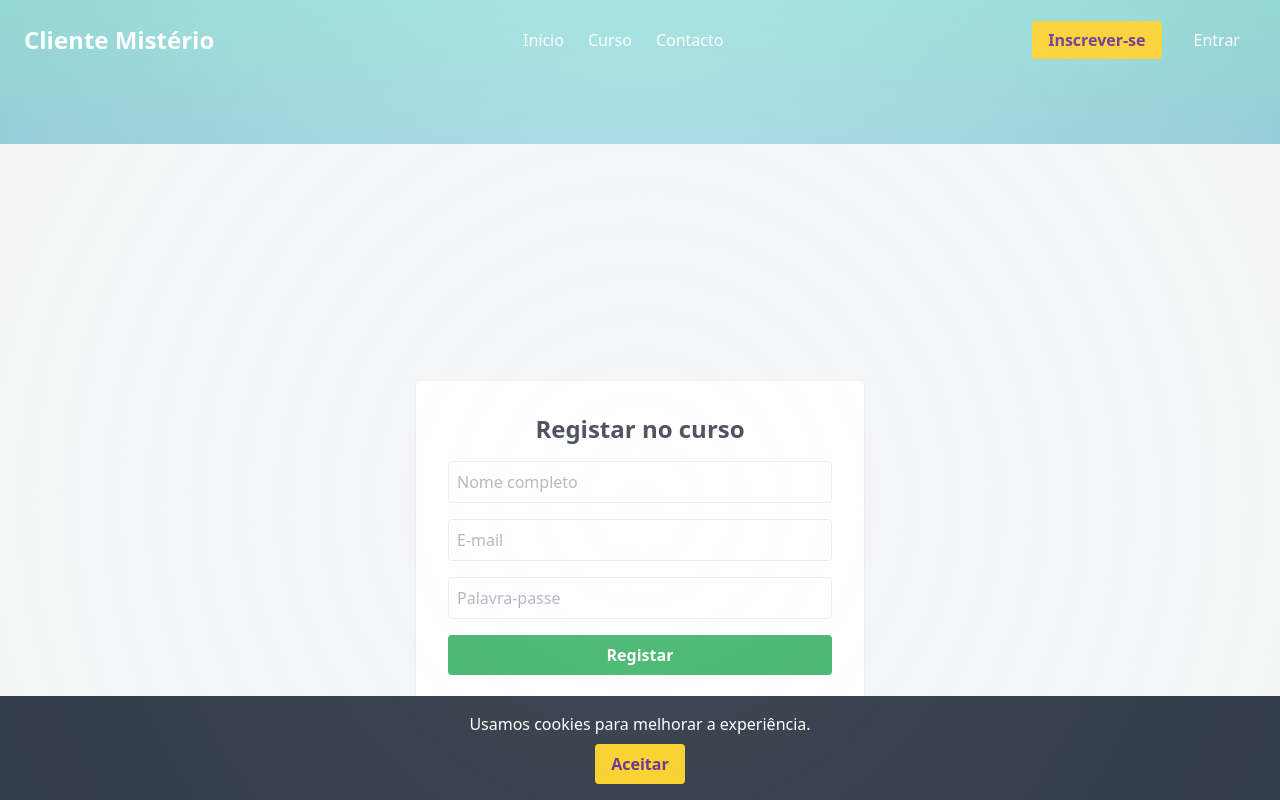
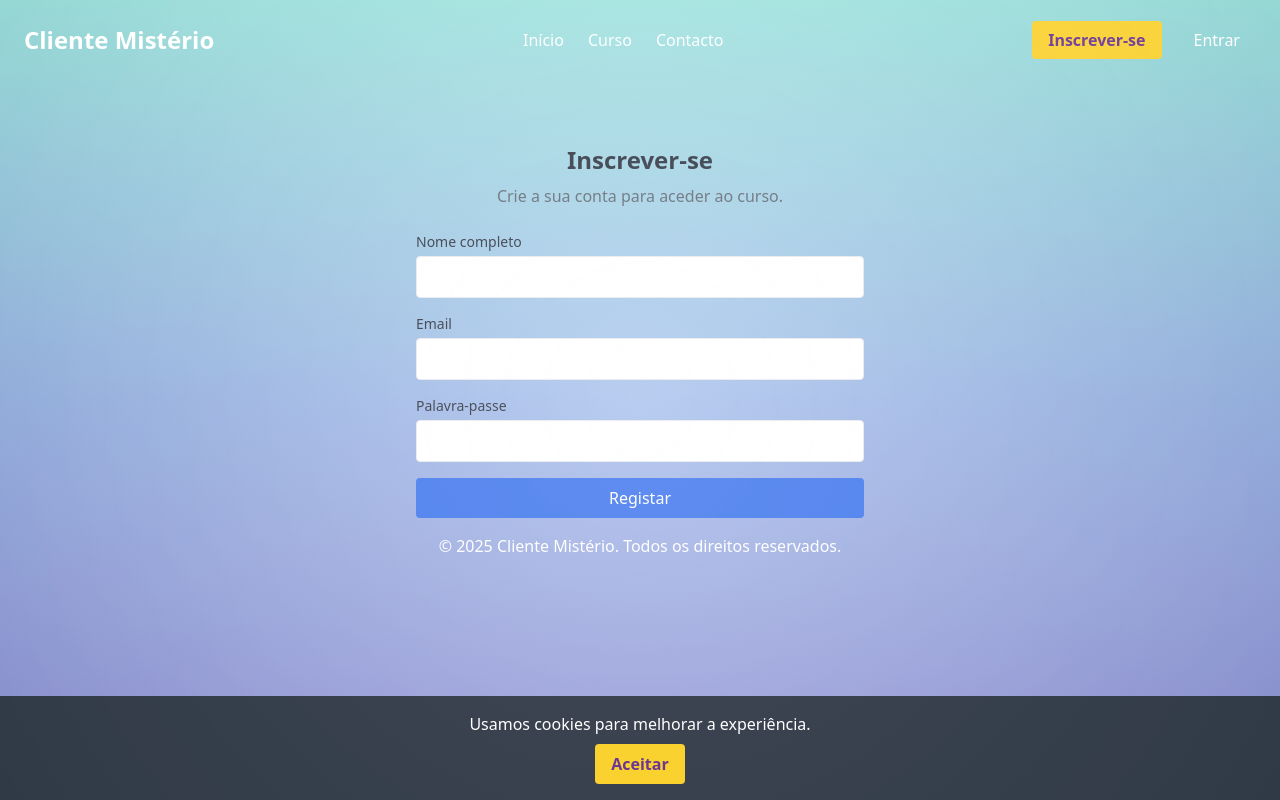
Before and after one commit to msantos51/clientemisterio, a Next.js app in the folder frontend/: page /inscrever-se in a window 1280 px wide. Shown: the top 800 px of the page. Built offline with nearby package versions, Linux system fonts and the light colour scheme; no server answers.

Commit message:
style: align signup design with login

```diff
--- a/frontend/app/(public)/inscrever-se/page.tsx
+++ b/frontend/app/(public)/inscrever-se/page.tsx
@@ -15,6 +15,7 @@ export default function RegisterPage() {
   const handleSubmit = async (event: FormEvent) => {
     event.preventDefault()
     setError('')
+
     try {
       await registerUser({ name, email, password })
       alert(`Conta criada para ${name} (${email})`)
@@ -27,46 +28,48 @@ export default function RegisterPage() {
   }
 
   return (
-    <section className="flex min-h-screen items-center justify-center bg-gray-100 p-6">
-      {/* Contentor do formulário */}
-      <form
-        onSubmit={handleSubmit}
-        className="w-full max-w-md space-y-4 rounded bg-white p-8 shadow"
-      >
-        {/* Título do formulário */}
-        <h2 className="text-center text-2xl font-bold">Registar no curso</h2>
-        {/* Campo para o nome completo */}
+    <section className="mx-auto max-w-md">
+      <h2 className="mb-2 text-center text-2xl font-bold">Inscrever-se</h2>
+      {/* Frase de orientação para o utilizador */}
+      <p className="mb-6 text-center text-gray-600">
+        Crie a sua conta para aceder ao curso.
+      </p>
+      <form onSubmit={handleSubmit} className="space-y-4">
+        <div className="flex flex-col space-y-1">
+          <label className="text-sm font-medium">Nome completo</label>
           <input
             type="text"
-          placeholder="Nome completo"
-          className="w-full rounded border p-2"
             value={name}
             onChange={(e) => setName(e.target.value)}
+            className="rounded border px-3 py-2"
             required
           />
-        {/* Campo para o e-mail */}
+        </div>
+        <div className="flex flex-col space-y-1">
+          <label className="text-sm font-medium">Email</label>
           <input
             type="email"
-          placeholder="E-mail"
-          className="w-full rounded border p-2"
             value={email}
             onChange={(e) => setEmail(e.target.value)}
+            className="rounded border px-3 py-2"
             required
           />
-        {/* Campo para a palavra-passe */}
+        </div>
+        <div className="flex flex-col space-y-1">
+          <label className="text-sm font-medium">Palavra-passe</label>
           <input
             type="password"
-          placeholder="Palavra-passe"
-          className="w-full rounded border p-2"
             value={password}
             onChange={(e) => setPassword(e.target.value)}
+            className="rounded border px-3 py-2"
             required
           />
+        </div>
         {error && <p className="text-sm text-red-600">{error}</p>}
         {/* Botão de envio */}
         <button
           type="submit"
-          className="w-full rounded bg-green-600 p-2 font-semibold text-white"
+          className="w-full rounded bg-blue-600 px-4 py-2 text-white hover:bg-blue-700"
         >
           Registar
         </button>
```
Lines whose indentation alone changed are shown as unchanged.
